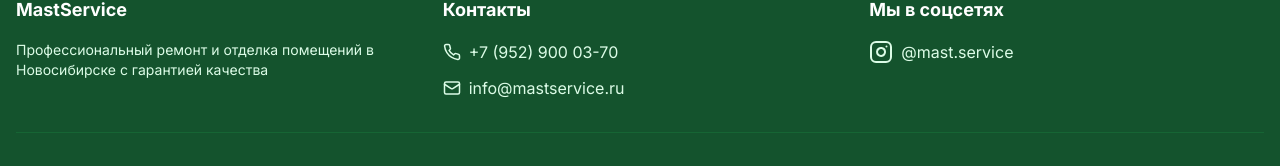
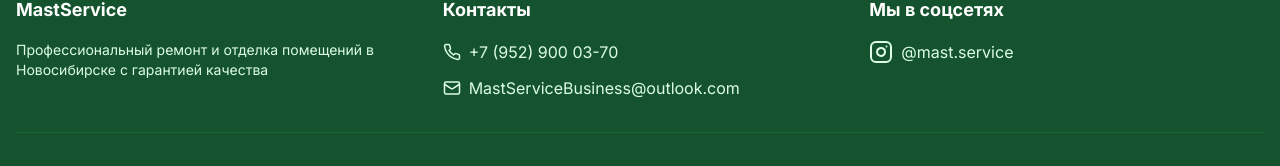
Before and after one commit to LatteDevelopper/mast-service, a React (Vite) app: page / in a window 1280 px wide. Shown: the part 2553-2719 px from the top of the page. Built offline with nearby package versions, Linux system fonts and the light colour scheme.

Commit message:
Update contact email address
Update the contact email address in the footer to MastServiceBusiness@outlook.com.

```diff
--- a/src/components/Footer.tsx
+++ b/src/components/Footer.tsx
@@ -36,9 +36,9 @@ export const Footer = () => {
                 <Phone size={18} />
                 <span>+7 (952) 900 03-70</span>
               </a>
-              <a href="mailto:info@mastservice.ru" className="flex items-center gap-2 text-green-100 hover:text-white transition-colors">
+              <a href="mailto:MastServiceBusiness@outlook.com" className="flex items-center gap-2 text-green-100 hover:text-white transition-colors">
                 <Mail size={18} />
-                <span>info@mastservice.ru</span>
+                <span>MastServiceBusiness@outlook.com</span>
               </a>
             </div>
           </div>
```
